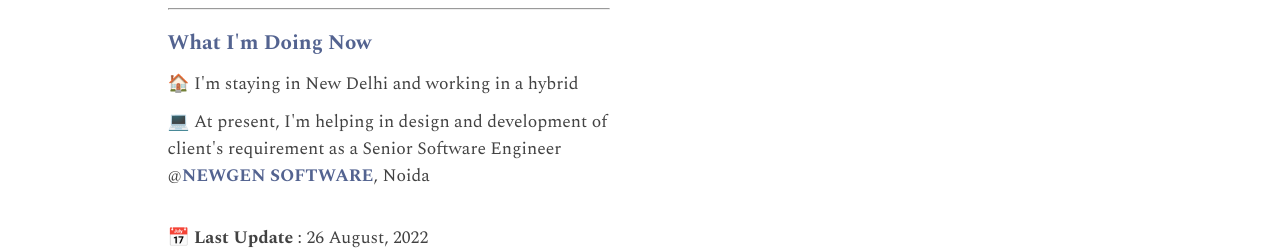
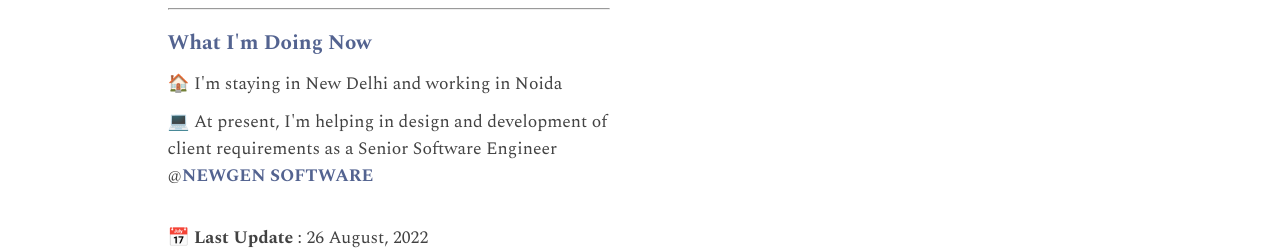
Before and after one commit to thesouravjain/myPortfolio, an Angular app: page /now in a window 1280 px wide. Shown: the part 293-543 px from the top of the page. Built offline with nearby package versions, Linux system fonts and the light colour scheme.

Commit message:
Update now.component.html

```diff
--- a/src/app/components/now/now.component.html
+++ b/src/app/components/now/now.component.html
@@ -1,8 +1,8 @@
 <div>
     <h2><b>What I'm Doing Now</b></h2>
     <div class="project">
-      <p>🏠 I'm staying in New Delhi and working in a hybrid </p>
-      <p>💻 At present, I'm helping in design and development of client's requirement as a Senior Software Engineer @<b><a href="https://www.newgensoft.com/" target="_blank">NEWGEN SOFTWARE</a></b>, Noida</p>
+      <p>🏠 I'm staying in New Delhi and working in Noida</p>
+      <p>💻 At present, I'm helping in design and development of client requirements as a Senior Software Engineer @<b><a href="https://www.newgensoft.com/" target="_blank">NEWGEN SOFTWARE</a></b></p>
       <br>
       <p><b>📅 Last Update</b> : 26 August, 2022</p>
     </div>
```
